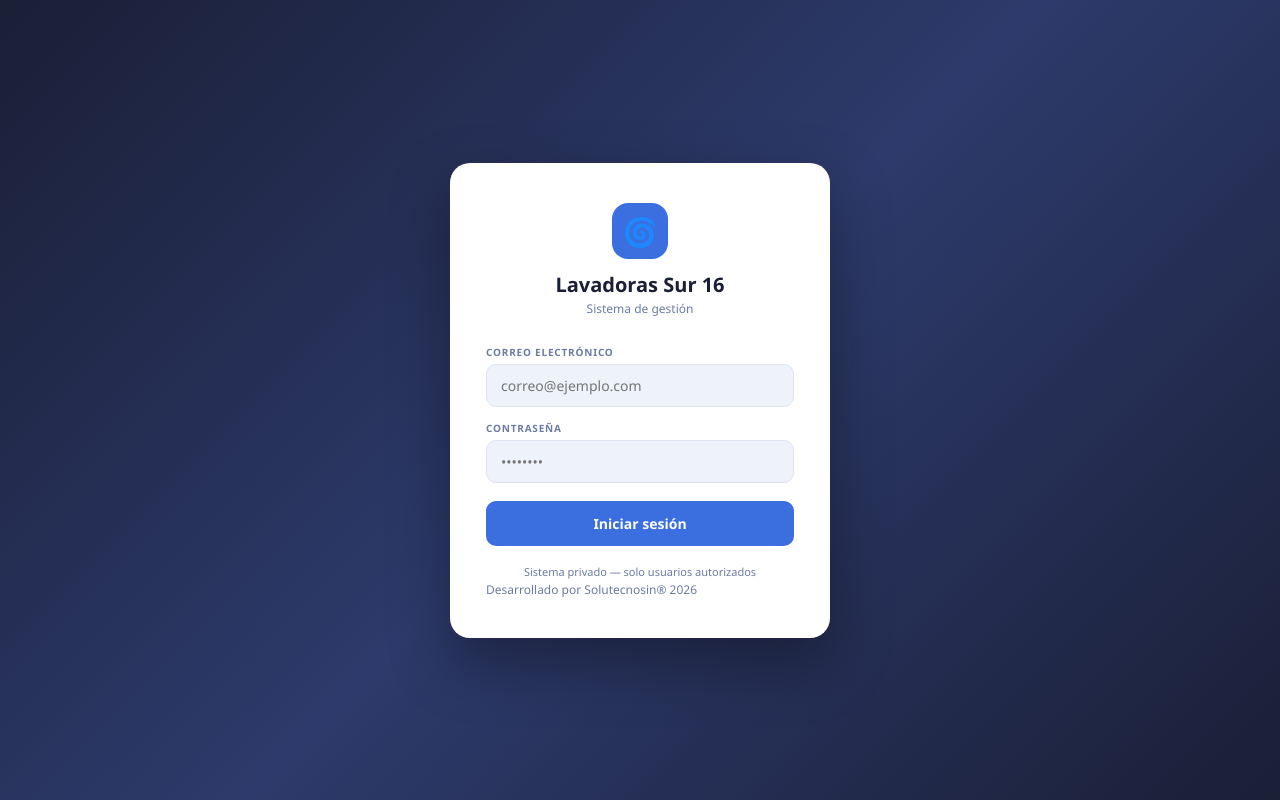
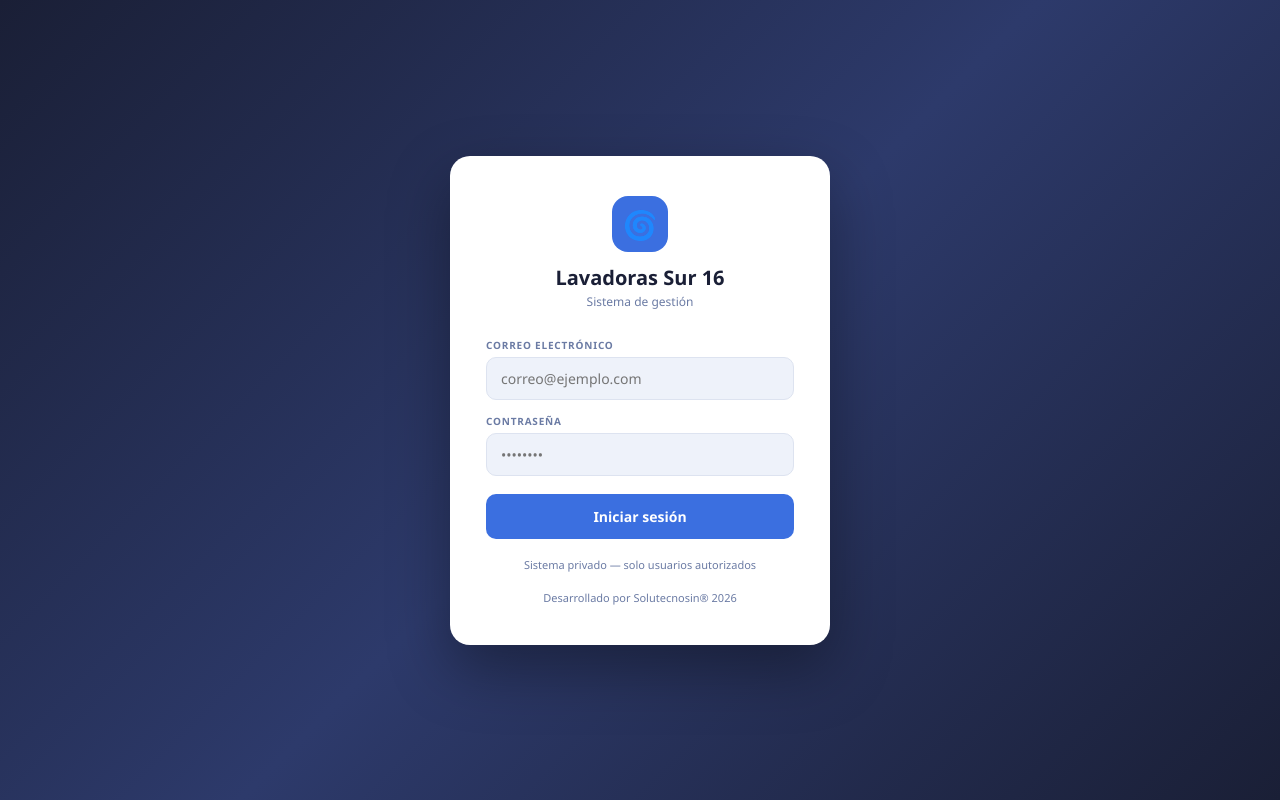
Before and after one commit to lavadorassur16-cyber/lavadoras-sur16, a plain HTML site: page index.html in a window 1280 px wide. Drawn offline with Linux system fonts and the light colour scheme.

Commit message:
Fix footer logo text in index.html

```diff
--- a/index.html
+++ b/index.html
@@ -181,7 +181,7 @@ tr:hover td{background:#F7F9FF}
       <div class="login-spinner" id="loginSpinner">🌀 Verificando credenciales…</div>
     </div>
     <div class="login-footer">Sistema privado — solo usuarios autorizados</div>
-          <div class="login-logo-sub">Desarrollado por Solutecnosin® 2026</div>
+    <div class="login-footer">Desarrollado por Solutecnosin® 2026</div>
   </div>
 </div>
 
```
